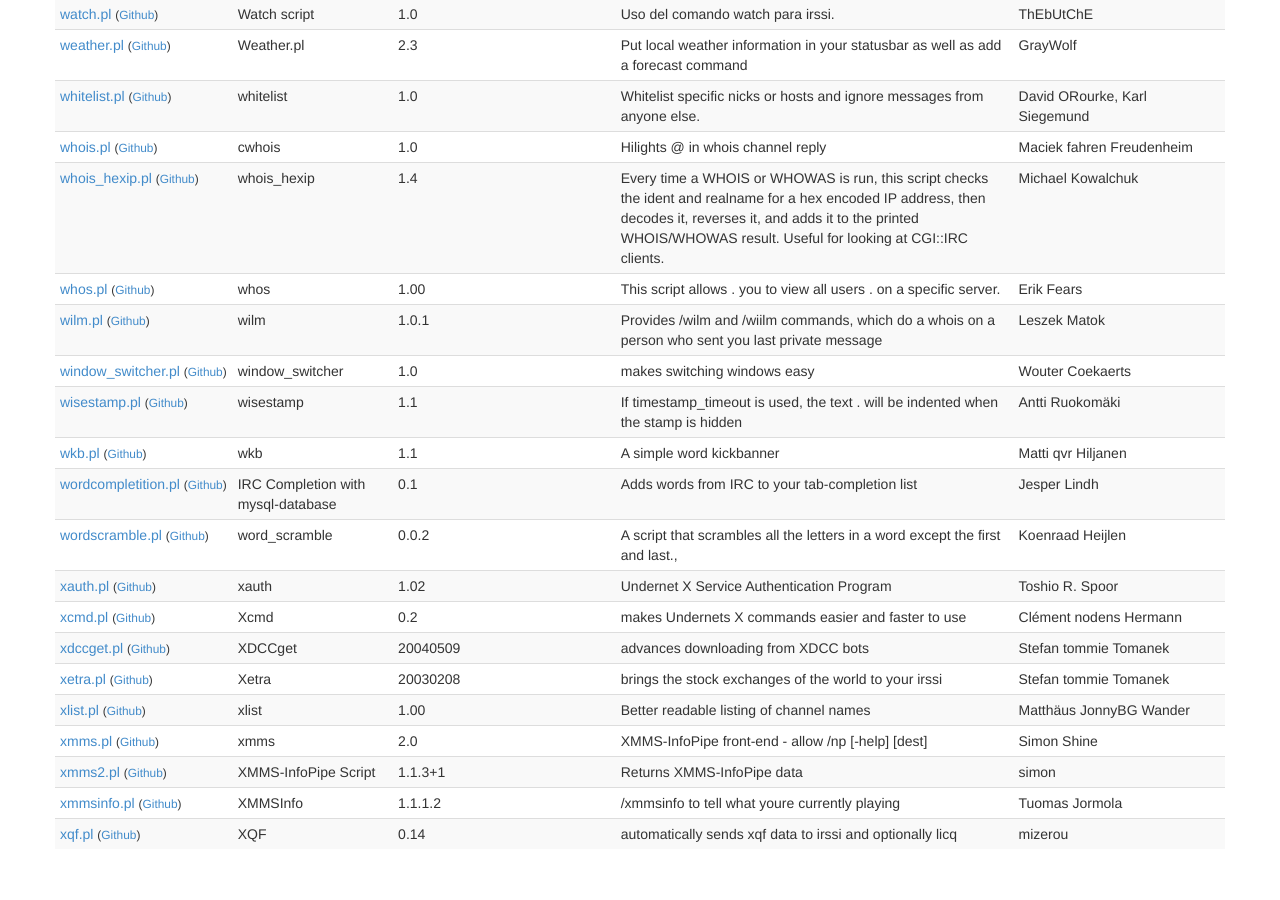
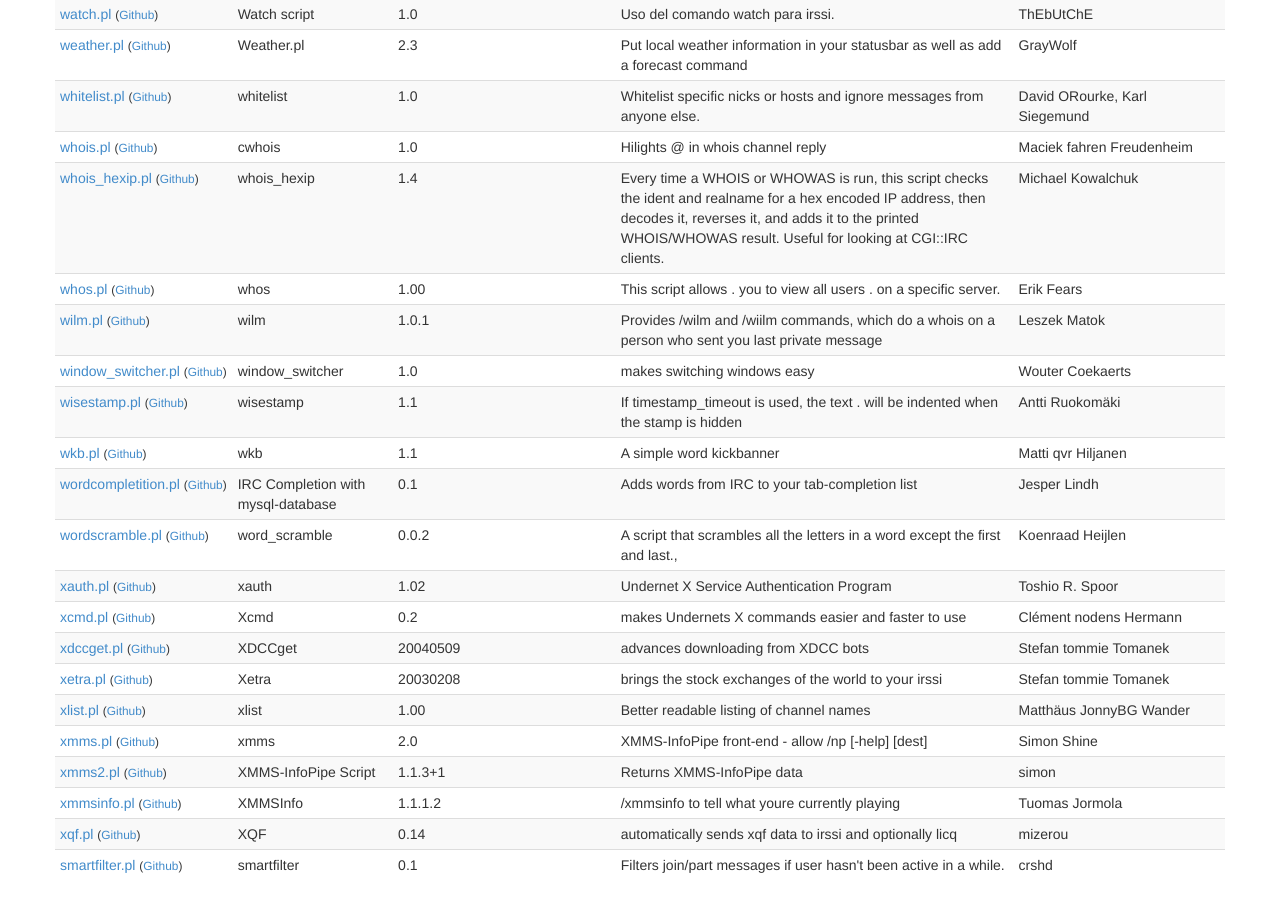
Before and after one commit to irssi/scripts.irssi.org, a Jekyll site: the page built from index.html, in a window 1280 px wide and 900 px high, scrolled down 17422 px. Built offline with Jekyll 4.4.1, drawn with Linux system fonts in a browser that asks for light colours; before the commit the page ends 18291 px from its top, so only the background shows below that.

Commit message:
Add smartfilter.pl

```diff
--- a/_data/scripts.yaml
+++ b/_data/scripts.yaml
@@ -4485,3 +4485,14 @@
   name: "XQF"
   url: "none"
   version: "0.14"
+
+- authors: "crshd"
+  changed: "2012-10-02"
+  contact: "christian.brassat@gmail.com"
+  description: "Filters join/part messages if user hasn't been active in a while."
+  filename: "smartfilter.pl"
+  modified: "2012-10-02 21:05:40"
+  license: "BSD"
+  name: "smartfilter"
+  url: "none"
+  version: "0.1"
```
Also changed, not shown: 1 other file.
